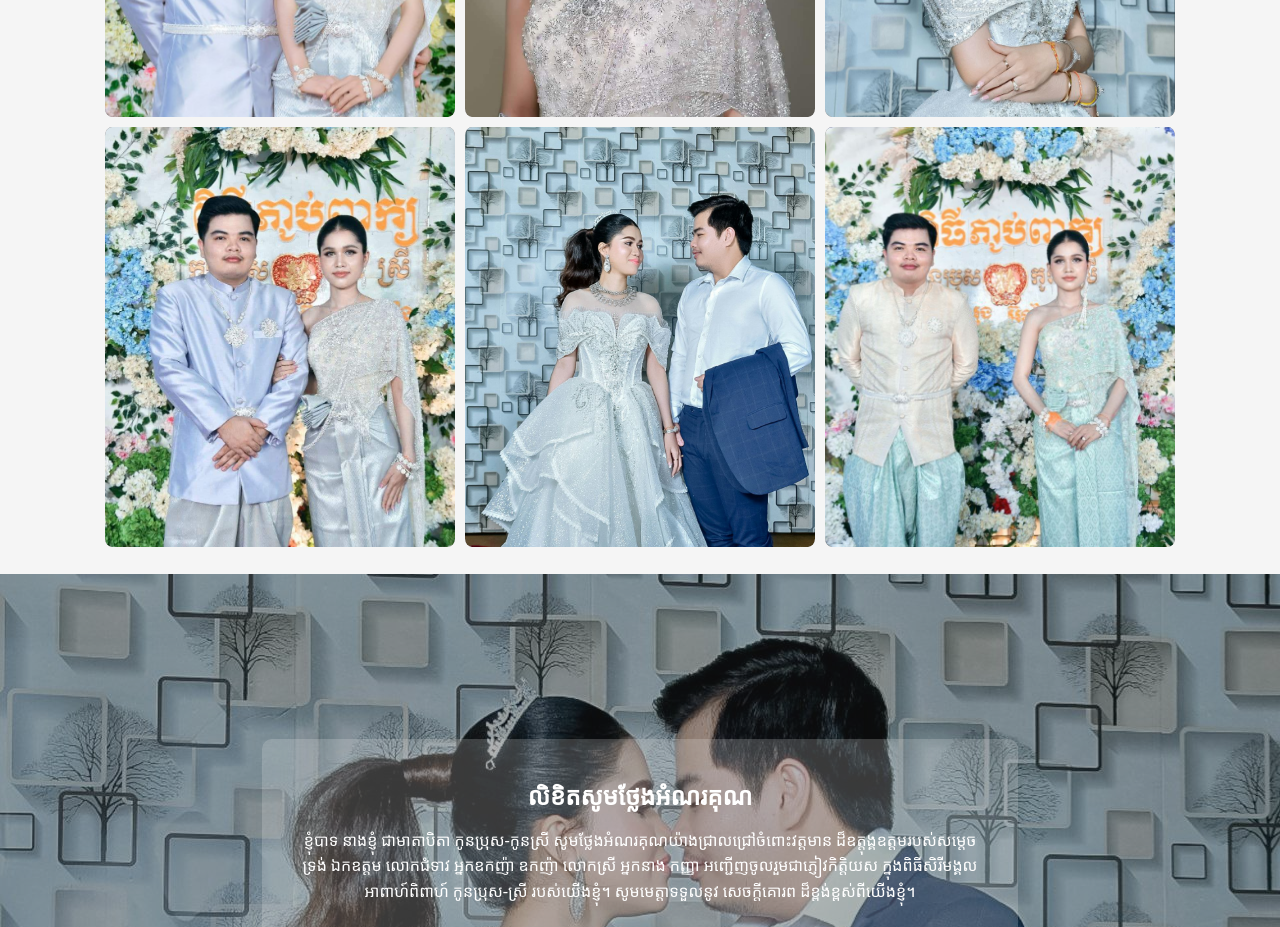
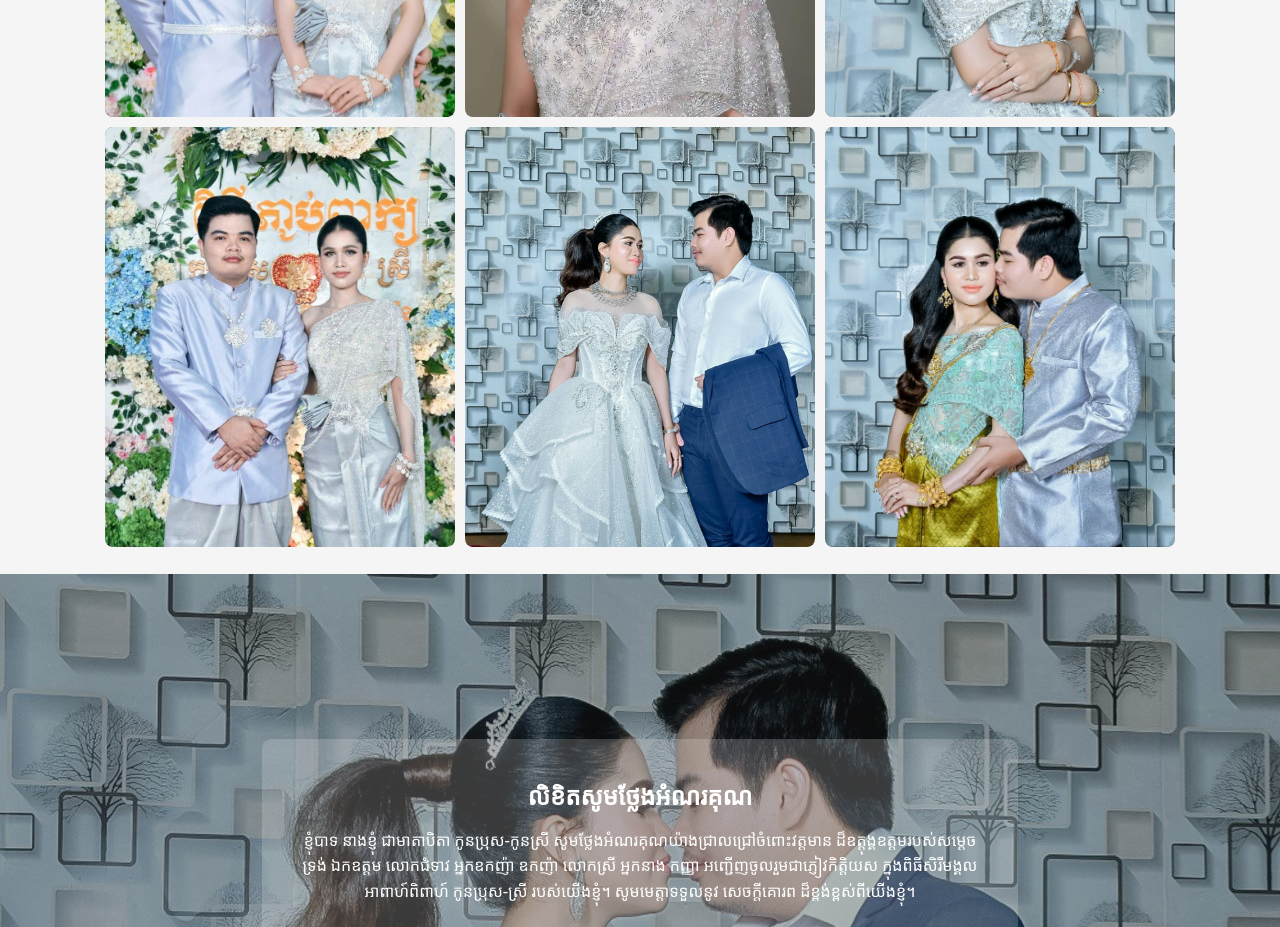
Before and after one commit to ChamrongEar/wedding-invitations, a plain HTML site: page index.html in a window 1280 px wide. Shown: the part 1840-2767 px from the top of the page. Drawn offline with Linux system fonts and the light colour scheme.

Commit message:
add the same pic more change

```diff
--- a/index.html
+++ b/index.html
@@ -94,7 +94,7 @@
         <img class="pic1" src="images/pic9.jpg">
       </li>
     <li>
-        <img class="pic1" src="images/pic2.jpeg">
+        <img class="pic1" src="images/pic22.jpg">
     </li>
   </ul>
   </div>
```
Also changed, not shown: images/pic22.jpg (added), 1 other file.
